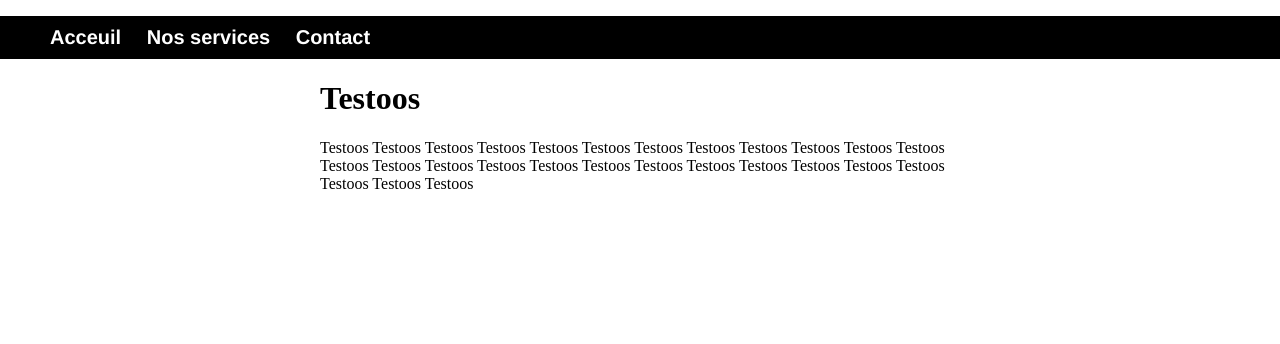
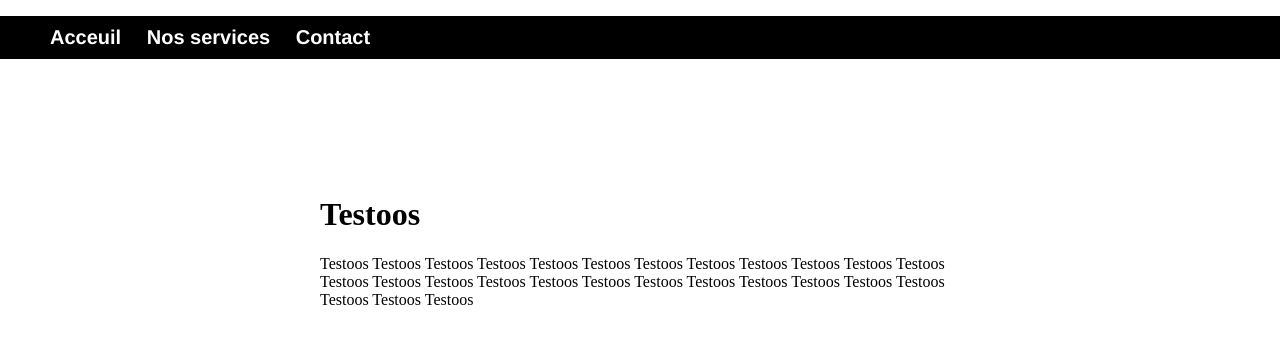
Before and after one commit to BobRendal/BobRendal.github.io, a Jekyll site: the page built from index.html, in a window 1280 px wide. Shown: the top 344 px of the page. Built offline with Jekyll 4.4.1, drawn with Linux system fonts in a browser that asks for light colours.

Commit message:
Update main.css

```diff
--- a/css/main.css
+++ b/css/main.css
@@ -30,6 +30,14 @@ nav ul li, footer ul li {
   font-size: 20px ;
 }
 
+.acceuil {
+  /*background: #000000;*/
+  padding: 100px 0; /* For clarity */
+  margin: 0px;
+  /*color: #FFFFFF;*/
+  /*font-size: 20px ;*/
+}
+
 a {
    text-decoration: none;
    color: #FFFFFF;
```
